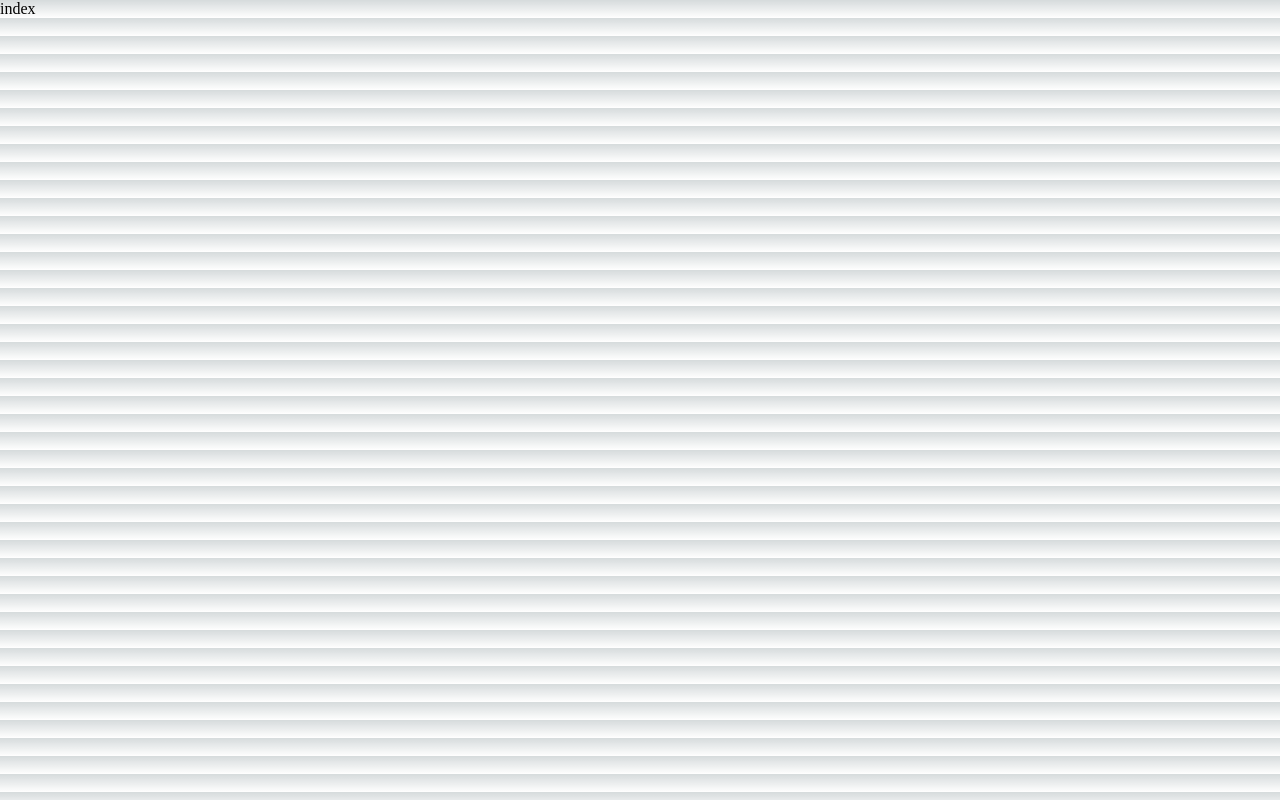
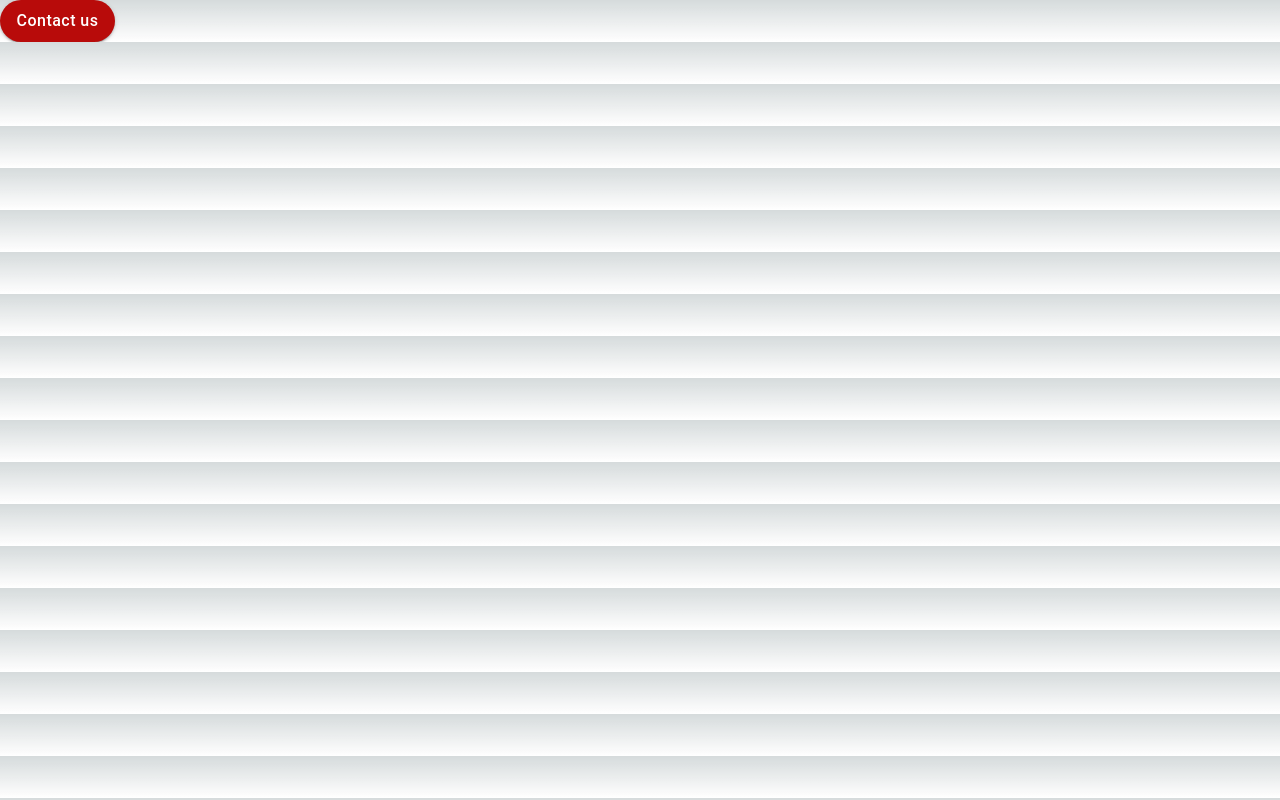
Before and after one commit to devxquadgit/devxquad, a Next.js app in the folder client/: page / in a window 1280 px wide. Built offline with nearby package versions, Linux system fonts and the light colour scheme.

Commit message:
[Add]: Button Wrapper

```diff
--- a/client/src/pages/index.tsx
+++ b/client/src/pages/index.tsx
@@ -1,9 +1,19 @@
-import React from 'react'
+import React from 'react';
+import WButton from '../theme/WButton';
 
-const index = () => {
+function index() {
   return (
-    <div>index</div>
-  )
+    <div>
+      <WButton
+        label="Contact us"
+        bgcolor="#b80b0a"
+        textColor="white"
+        width="115px"
+        rounded
+        function={() => console.log('Button clicked!')}
+      />
+    </div>
+  );
 }
 
-export default index
+export default index;
--- a/client/src/theme/WButton/index.tsx
+++ b/client/src/theme/WButton/index.tsx
@@ -1,18 +1,53 @@
 import React from 'react';
-import styles from './WButton.module.scss';
-
+import Button from '@mui/material/Button';
+import styled from '@emotion/styled';
 import { IWButtonProps } from '@/contracts/IWButtonProps';
 
-const Button: React.FC<IWButtonProps> = ({ children, onClick, type = 'button', variant = 'primary', className }) => {
+const StyledButton = styled(Button)<{ width?: string; bgcolor?: string; textColor?: string; rounded?: boolean }>`
+  padding: 0.5rem 1rem;
+  height: 42px;
+  text-transform: none;
+  border-radius: ${(props) => (props.rounded ? '50px' : '0.25rem')}; // Apply 50px radius if rounded
+  outline: none;
+  cursor: pointer;
+  font-size: 16px;
+  background-color: ${(props) => props.bgcolor || '#3b82f6'};
+  color: ${(props) => props.textColor || 'white'};
+  width: ${(props) => props.width || 'auto'};
+
+  &:hover {
+    background-color: ${(props) => props.bgcolor || '#2563eb'};
+  }
+`;
+
+const WButton: React.FC<IWButtonProps> = ({
+  label,
+  width,
+  bgcolor,
+  textColor,
+  rounded = false,
+  className = '',
+  submit = false,
+  loading = false,
+  function: handleClick,
+}) => {
   return (
-    <button
-      type={type}
-      onClick={onClick}
-      className={`${styles.button} ${styles[variant]} ${className}`}
-    >
-      {children}
-    </button>
+    <div>
+      <StyledButton
+        variant="contained"
+        width={width}
+        bgcolor={bgcolor}
+        textColor={textColor}
+        rounded={rounded}
+        className={className}
+        type={submit ? 'submit' : 'button'}
+        onClick={!submit ? handleClick : undefined}
+        disabled={loading}
+      >
+        {loading ? 'Loading...' : label}
+      </StyledButton>
+    </div>
   );
 };
 
-export default Button;
+export default WButton;
```
Also changed, not shown: client/src/contracts/IWButtonProps.ts (+8 -4 lines), client/src/theme/WButton/WButton.module.scss (deleted, +0 -21 lines).
